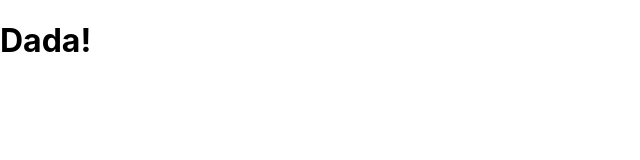
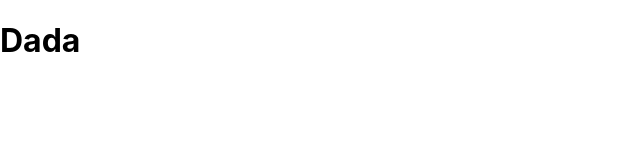
Before and after one commit to jdmcgrath/dada, a React (Create React App) app: page / in a window 1280 px wide. Shown: the top 160 px of the page, without its empty margins (0-640 px from the left). Built offline with nearby package versions, Linux system fonts and the light colour scheme.

Commit message:
another test

```diff
--- a/src/App.jsx
+++ b/src/App.jsx
@@ -2,7 +2,7 @@ import React from 'react'
 
 export const App = () => {
   return (
-    <h1>Dada!</h1>
+    <h1>Dada</h1>
   )
 }
 
```
